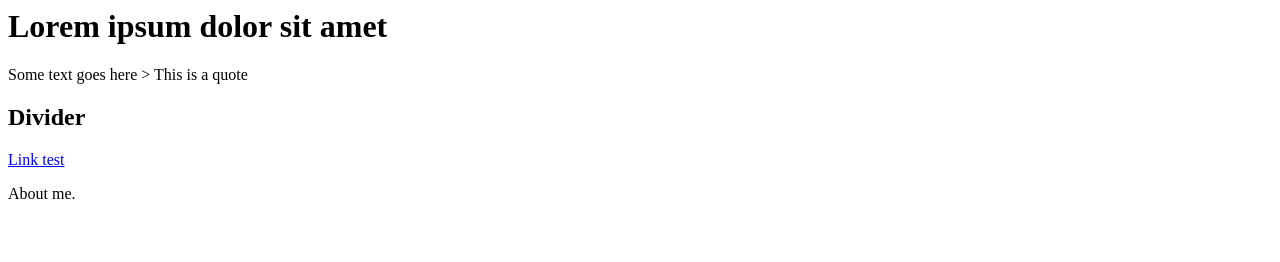
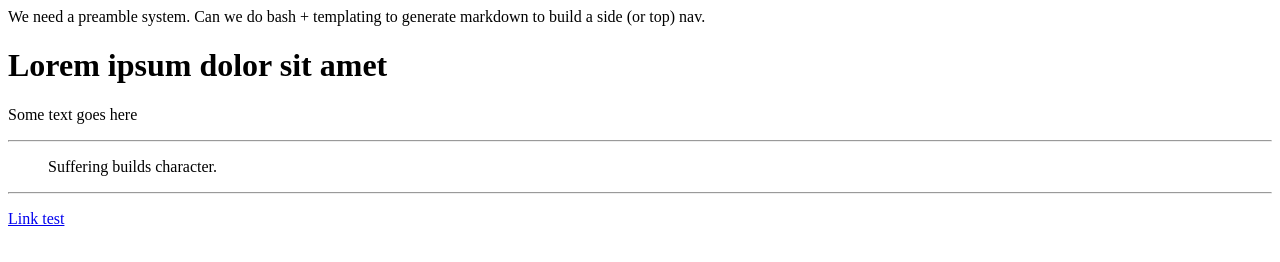
Before and after one commit to itostoi/itostoi.github.io, a plain HTML site: page index.html in a window 1280 px wide. Drawn offline with Linux system fonts and the light colour scheme.

Commit message:
revise markdown

```diff
--- a/index.html
+++ b/index.html
@@ -1,5 +1,10 @@
+<p>We need a preamble system. Can we do bash + templating to generate
+markdown to build a side (or top) nav.</p>
 <h1 id="lorem-ipsum-dolor-sit-amet">Lorem ipsum dolor sit amet</h1>
-<p>Some text goes here &gt; This is a quote</p>
-<h2 id="divider">Divider</h2>
+<p>Some text goes here</p>
+<hr />
+<blockquote>
+<p>Suffering builds character.</p>
+</blockquote>
+<hr />
 <p><a href="https://fsf.org">Link test</a></p>
-<p>About me.</p>
```
Also changed, not shown: 2 other files.
